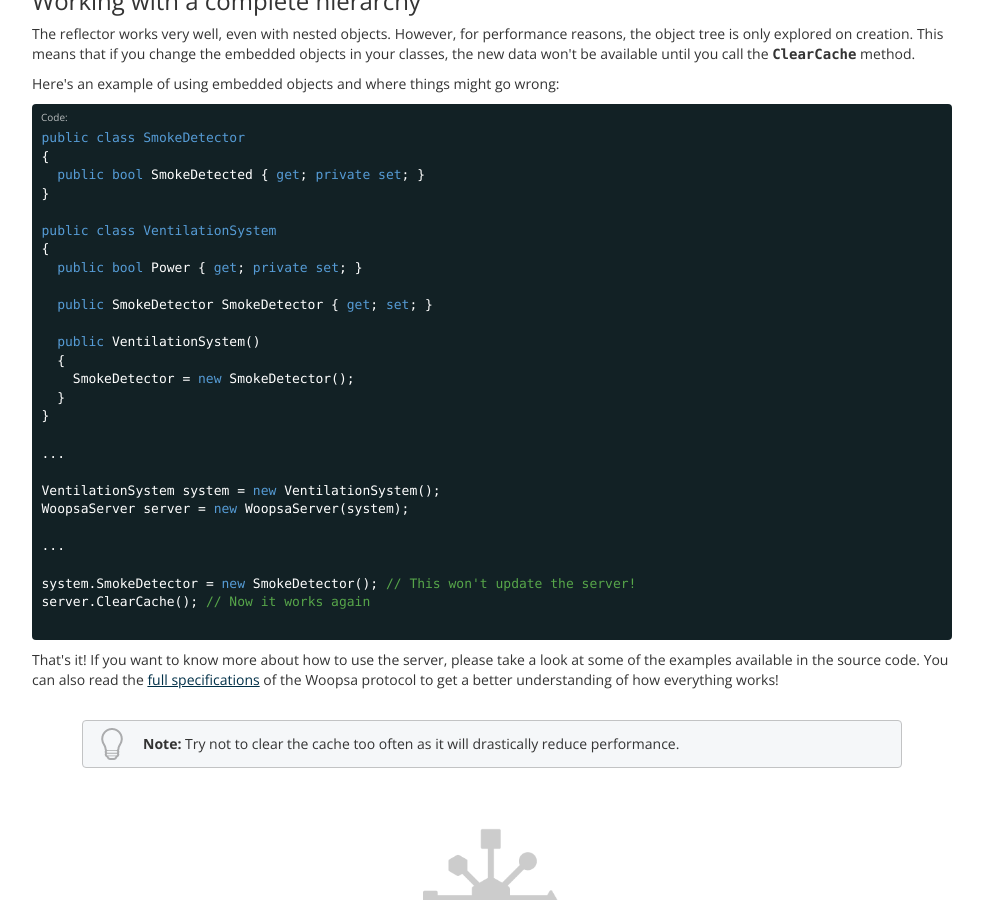
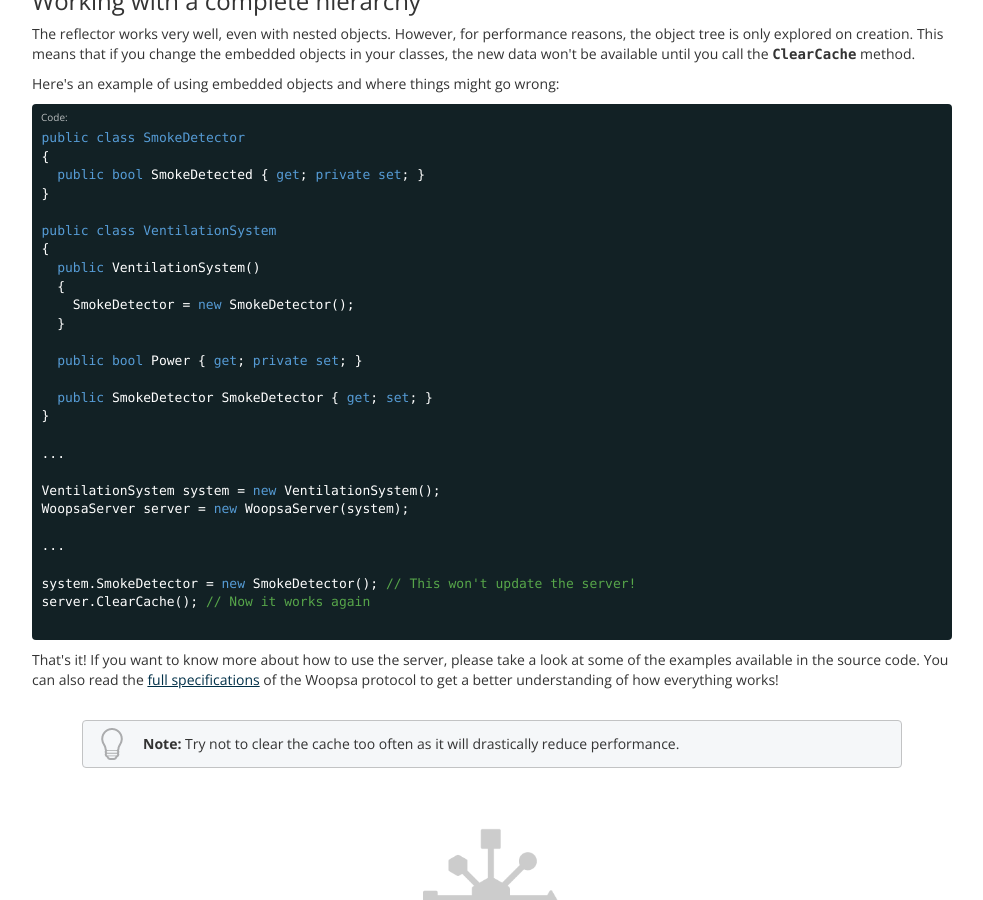
Before and after one commit to woopsa-protocol/woopsa-protocol.github.io, a Jekyll site: the page built from get-started.html, in a window 1280 px wide and 900 px high, scrolled down 3762 px. Shown: the whole window, without its empty margins (148-1131 px from the left). Built offline with Jekyll 4.4.1, drawn with Linux system fonts in a browser that asks for light colours; part of the change alters nothing that is shown.

```diff
--- a/get-started.html
+++ b/get-started.html
@@ -187,14 +187,14 @@ public class SmokeDetector
 
 public class VentilationSystem
 {
-  public bool Power { get; private set; }
-
-  public SmokeDetector SmokeDetector { get; set; }
-
   public VentilationSystem()
   {
     SmokeDetector = new SmokeDetector();
   }
+
+  public bool Power { get; private set; }
+
+  public SmokeDetector SmokeDetector { get; set; }
 }
 
 ...
```
